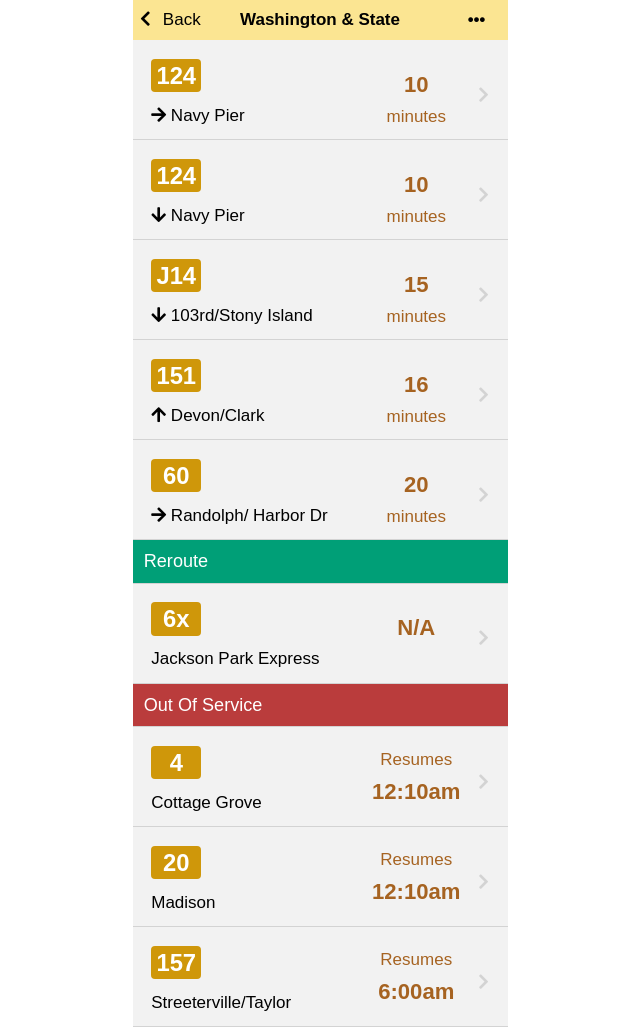
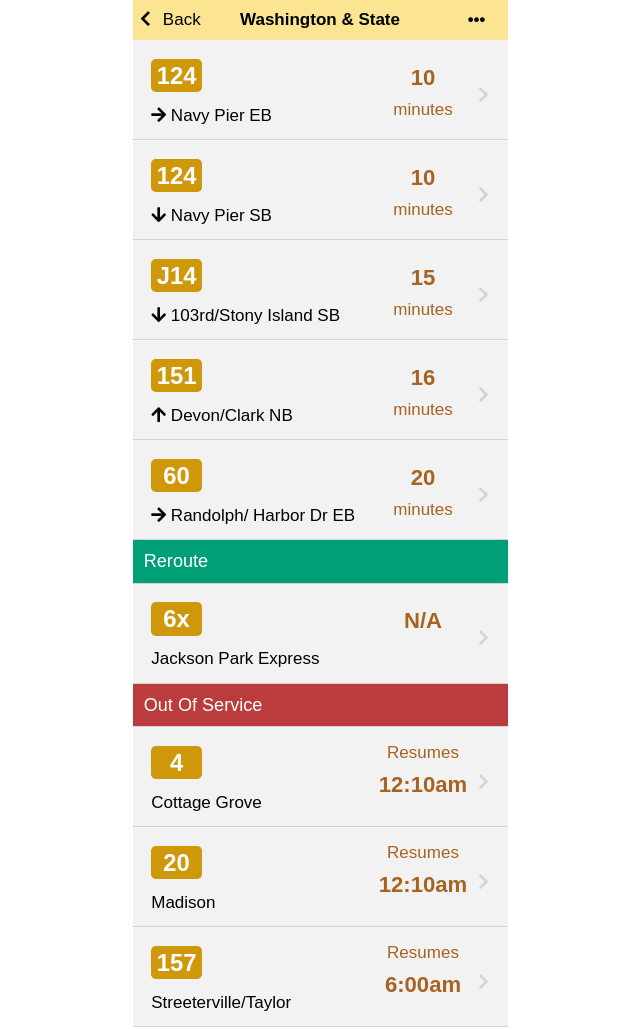
Before and after one commit to clarin-ng/busybus_challenge, a plain HTML site: page index.html in a window 1280 px wide. Shown: the whole page, without its empty margins (320-960 px from the left). Drawn offline with Linux system fonts and the light colour scheme.

Commit message:
For review

```diff
--- a/css/style.css
+++ b/css/style.css
@@ -71,8 +71,8 @@ li{
 .bus-number {
   font-weight: bold;
   text-align:center;
-  width:50px;
-  border-radius: 4px;
+  width:15%;
+  border-radius:0.2em;
   padding:2% 0;
   margin:0 0 4% 0;
 }
@@ -81,7 +81,7 @@ li{
   color:#A66321;
   position:relative;
   float:right;
-  margin:5%;
+  margin:3%;
   bottom:80px;
   width:90px;
   height:50px;
--- a/index.html
+++ b/index.html
@@ -22,8 +22,8 @@
         <div class="bus-info">
           <h1 class="bus-number brown">124</h1>
           <i class="fas fa-arrow-right"></i>
-        <span> Navy Pier </span>
-      </div>
+          <span> Navy Pier EB</span>
+        </div>
         <i class="fas fa-chevron-right"></i>
         <div class="time"><span class="arrival-time">10</span><br/> minutes</div>
       </div>
@@ -31,7 +31,7 @@
         <div class="bus-info">
           <h1 class="bus-number brown">124</h1>
           <i class="fas fa-arrow-down"></i>
-          <span> Navy Pier </span>
+          <span> Navy Pier SB </span>
         </div>
         <i class="fas fa-chevron-right"></i>
         <div class="time"><span class="arrival-time">10</span><br/> minutes</div>
@@ -40,7 +40,7 @@
         <div class="bus-info">
           <h1 class="bus-number brown">J14</h1>
           <i class="fas fa-arrow-down"></i>
-          <span> 103rd/Stony Island</span>
+          <span> 103rd/Stony Island SB</span>
         </div>
         <i class="fas fa-chevron-right"></i>
         <div class="time"><span class="arrival-time">15</span><br/> minutes</div>
@@ -49,7 +49,7 @@
         <div class="bus-info">
           <h1 class="bus-number brown">151</h1>
           <i class="fas fa-arrow-up"></i>
-          <span> Devon/Clark</span>
+          <span> Devon/Clark NB</span>
         </div>
         <i class="fas fa-chevron-right"></i>
         <div class="time"><span class="arrival-time">16</span><br/> minutes</div>
@@ -58,7 +58,7 @@
         <div class="bus-info">
           <h1 class="bus-number brown">60</h1>
           <i class="fas fa-arrow-right"></i>
-          <span> Randolph/ Harbor Dr </span>
+          <span> Randolph/ Harbor Dr EB </span>
         </div>
         <i class="fas fa-chevron-right"></i>
         <div class="time"><span class="arrival-time">20</span> <br/>minutes</div>
```
Also changed, not shown: 1 other file.
